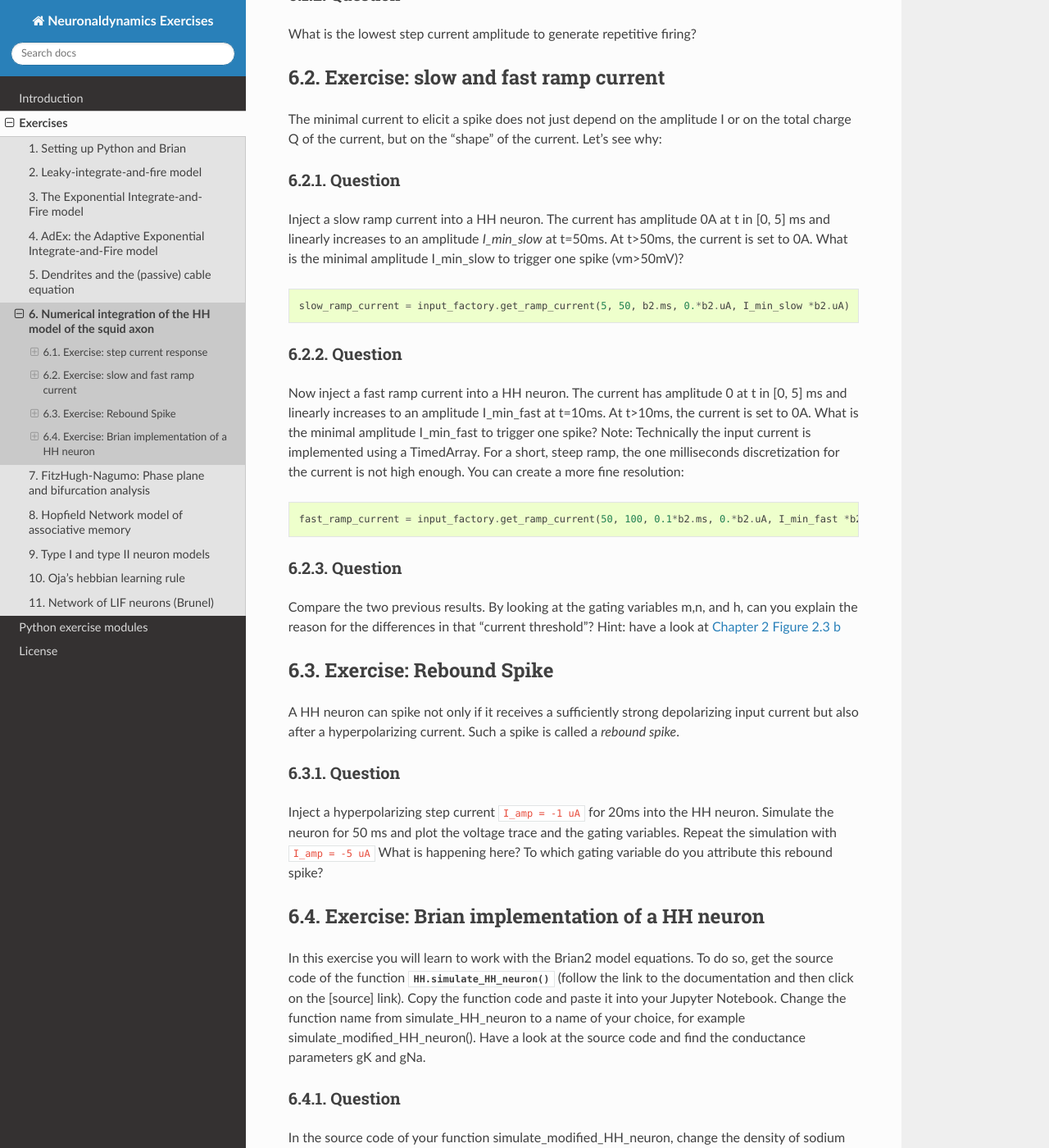
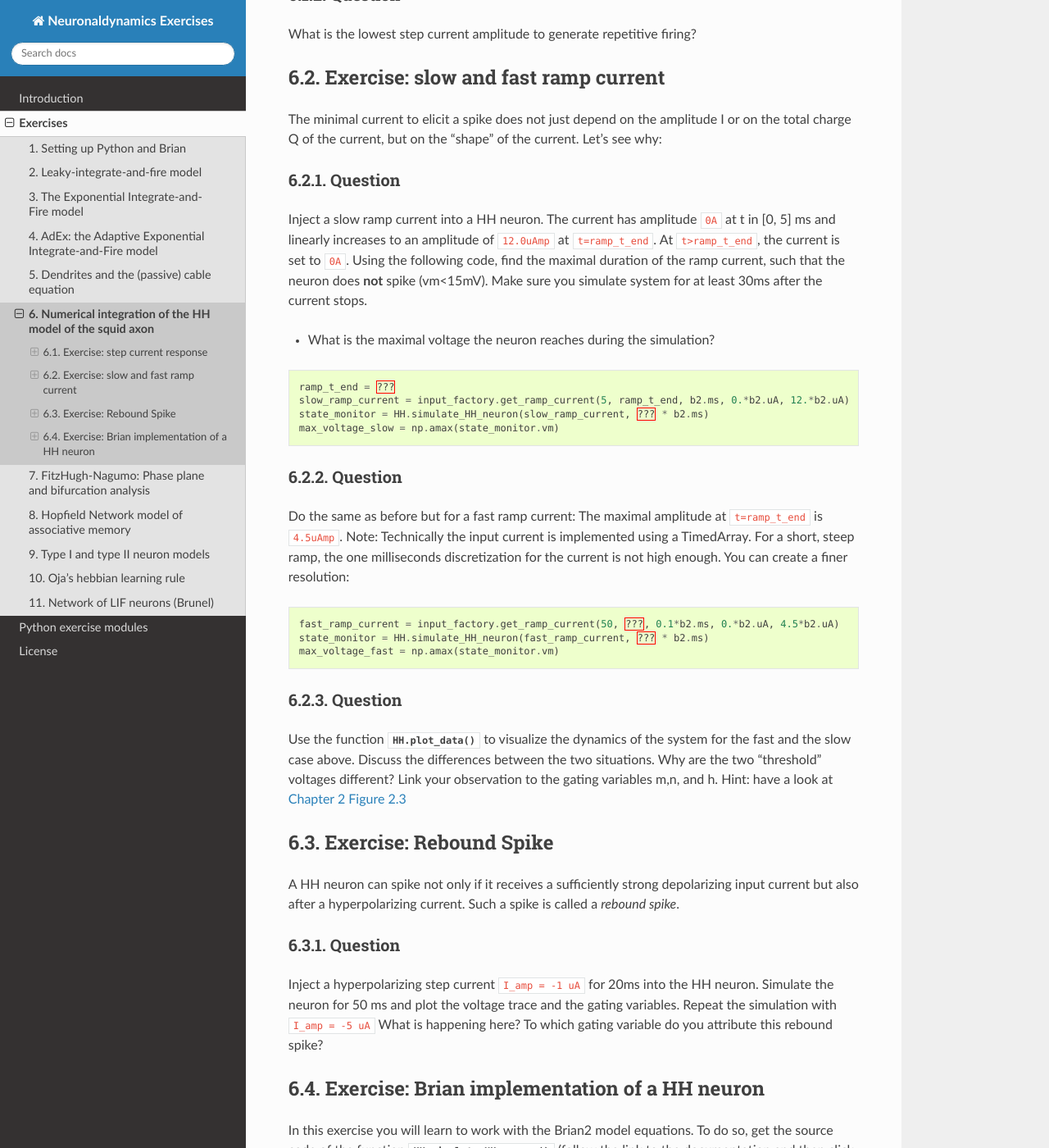
Before and after one commit to EPFL-LCN/neuronaldynamics-exercises, a Sphinx documentation site: the page built from doc/exercises/hodgkin-huxley.rst, in a window 1280 px wide and 1400 px high, scrolled down 1427 px. Shown: the whole window at 82% size. Built offline with Sphinx 7.4.7 and the Read the Docs theme 2.0.0, drawn with Linux system fonts in a browser that asks for light colours; the version number could not be read and is left out; some of the changed text lies outside the part shown.

Commit message:
Changed current threshold to voltage threshold. Removed “Bonus”

```diff
--- a/doc/exercises/hodgkin-huxley.rst
+++ b/doc/exercises/hodgkin-huxley.rst
@@ -60,23 +60,33 @@ The minimal current to elicit a spike does not just depend on the amplitude I or
 
 Question
 ~~~~~~~~
-Inject a slow ramp current into a HH neuron. The current has amplitude 0A at t in [0, 5] ms and linearly increases to an amplitude `I_min_slow` at t=50ms. At t>50ms, the current is set to 0A. What is the minimal amplitude I_min_slow to trigger one spike (vm>50mV)?
+Inject a slow ramp current into a HH neuron. The current has amplitude ``0A`` at t in [0, 5] ms and linearly increases to an amplitude of ``12.0uAmp`` at ``t=ramp_t_end``. At ``t>ramp_t_end``, the current is set to ``0A``. Using the following code, find the maximal duration of the ramp current, such that the neuron does **not** spike (vm<15mV). Make sure you simulate system for at least 30ms after the current stops.
+
+* What is the maximal voltage the neuron reaches during the simulation?
 
 .. code-block:: py
 
-    slow_ramp_current = input_factory.get_ramp_current(5, 50, b2.ms, 0.*b2.uA, I_min_slow *b2.uA)
+    ramp_t_end = ???
+    slow_ramp_current = input_factory.get_ramp_current(5, ramp_t_end, b2.ms, 0.*b2.uA, 12.*b2.uA)
+    state_monitor = HH.simulate_HH_neuron(slow_ramp_current, ??? * b2.ms)
+    max_voltage_slow = np.amax(state_monitor.vm)
+
+
 
 Question
 ~~~~~~~~
-Now inject a fast ramp current into a HH neuron. The current has amplitude 0 at t in [0, 5] ms and linearly increases to an amplitude I_min_fast at t=10ms. At t>10ms, the current is set to 0A. What is the minimal amplitude I_min_fast to trigger one spike? Note: Technically the input current is implemented using a TimedArray. For a short, steep ramp, the one milliseconds discretization for the current is not high enough. You can create a more fine resolution:
+Do the same as before but for a fast ramp current: The maximal amplitude at ``t=ramp_t_end`` is ``4.5uAmp``.
+Note: Technically the input current is implemented using a TimedArray. For a short, steep ramp, the one milliseconds discretization for the current is not high enough. You can create a finer resolution:
 
 .. code-block:: py
 
-    fast_ramp_current = input_factory.get_ramp_current(50, 100, 0.1*b2.ms, 0.*b2.uA, I_min_fast *b2.uA)
+    fast_ramp_current = input_factory.get_ramp_current(50, ???, 0.1*b2.ms, 0.*b2.uA, 4.5*b2.uA)
+    state_monitor = HH.simulate_HH_neuron(fast_ramp_current, ??? * b2.ms)
+    max_voltage_fast = np.amax(state_monitor.vm)
 
 Question
 ~~~~~~~~
-Compare the two previous results. By looking at the gating variables m,n, and h, can you explain the reason for the differences in that "current threshold"? Hint: have a look at `Chapter 2 Figure 2.3 b <Chapter_>`_
+Use the function :func:`.HH.plot_data` to visualize the dynamics of the system for the fast and the slow case above. Discuss the differences between the two situations. Why are the two "threshold" voltages different? Link your observation to the gating variables m,n, and h. Hint: have a look at `Chapter 2 Figure 2.3 <Chapter_>`_
 
 
 Exercise: Rebound Spike
```
Also changed, not shown: other parts of doc/exercises/hodgkin-huxley.rst (+2 -2 lines).
